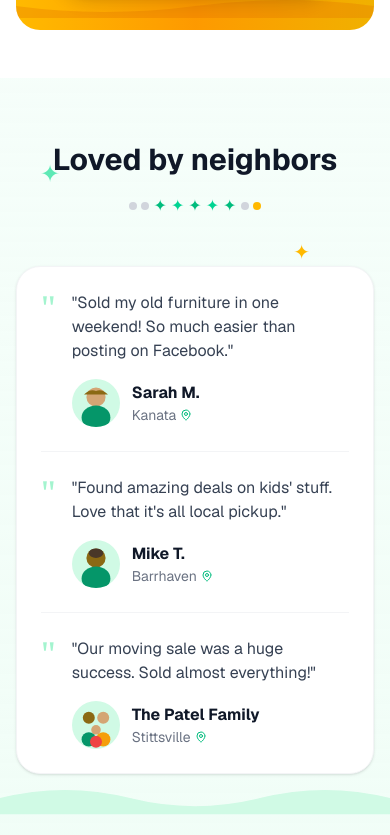
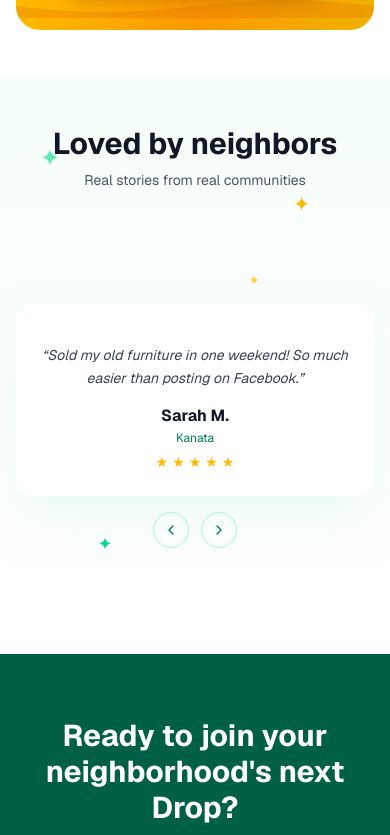
Before and after one commit to ReferenceVault/dropyard, a Next.js app: page / in a window 390 px wide. Shown: the part 7469-8304 px from the top of the page. Built offline with nearby package versions, Linux system fonts and the light colour scheme.

Commit message:
2nd commit

```diff
--- a/app/page.tsx
+++ b/app/page.tsx
@@ -1,6 +1,6 @@
 "use client";
 
-import React, { useState } from "react";
+import React, { useEffect, useState } from "react";
 import {
   Users,
   Clock,
@@ -25,6 +25,11 @@ import {
   Sparkles,
   HelpCircle,
   FileText,
+  Facebook,
+  Instagram,
+  Twitter,
+  Linkedin,
+  Youtube,
 } from "lucide-react";
 
 // ============================================================================
@@ -155,6 +160,8 @@ export default function DropYardWebsite() {
 
   if (view === "website") {
     return (
+      <>
+        <SocialSidebar position="left" />
         <Website
           page={page}
           setPage={setPage}
@@ -162,11 +169,14 @@ export default function DropYardWebsite() {
           goSellerAuth={goSellerAuth}
           goMovingAuth={goMovingAuth}
         />
+      </>
     );
   }
 
   if (view === "auth") {
     return (
+      <>
+        <SocialSidebar position="left" />
         <AuthFlow
           userType={userType}
           authMode={authMode}
@@ -175,12 +185,16 @@ export default function DropYardWebsite() {
           userData={userData}
           setUserData={setUserData}
         />
+      </>
     );
   }
 
   if (view === "success") {
     return (
+      <>
+        <SocialSidebar position="left" />
         <SuccessScreen userType={userType} userData={userData} onContinue={() => goWebsite("home")} />
+      </>
     );
   }
 
@@ -496,6 +510,52 @@ function HomePage({
   goSellerAuth: (mode?: string) => void;
   goMovingAuth: (mode?: string) => void;
 }) {
+  const testimonials = [
+    {
+      id: 1,
+      name: "Sarah M.",
+      location: "Kanata",
+      image: "https://i.pravatar.cc/150?img=44",
+      rating: 5,
+      text: "Sold my old furniture in one weekend! So much easier than posting on Facebook.",
+    },
+    {
+      id: 2,
+      name: "Mike T.",
+      location: "Barrhaven",
+      image: "https://i.pravatar.cc/150?img=12",
+      rating: 5,
+      text: "Found amazing deals on kids' stuff. Love that it's all local pickup.",
+    },
+    {
+      id: 3,
+      name: "The Patel Family",
+      location: "Stittsville",
+      image: "https://i.pravatar.cc/150?img=5",
+      rating: 5,
+      text: "Our moving sale was a huge success. Sold almost everything!",
+    },
+  ];
+
+  const [activeTestimonialIndex, setActiveTestimonialIndex] = useState(0);
+
+  const nextTestimonial = () => {
+    setActiveTestimonialIndex((prev) => (prev + 1) % testimonials.length);
+  };
+
+  const prevTestimonial = () => {
+    setActiveTestimonialIndex((prev) => (prev - 1 + testimonials.length) % testimonials.length);
+  };
+
+  const getCirclePosition = (index: number) => {
+    const total = testimonials.length;
+    const angle = (index - activeTestimonialIndex) * (360 / total) - 90;
+    const radius = 157;
+    const x = Math.cos((angle * Math.PI) / 180) * radius;
+    const y = Math.sin((angle * Math.PI) / 180) * radius + 36;
+    return { x, y };
+  };
+
   return (
     <div>
       <section className="min-h-screen flex items-center bg-gradient-to-br from-amber-50 via-white to-emerald-50 pt-16">
@@ -1118,114 +1178,81 @@ function HomePage({
         </div>
       </section>
 
-      <section className="py-16 md:py-24 bg-gradient-to-b from-emerald-50/50 to-emerald-100/30 relative overflow-hidden">
-        <div className="absolute top-20 left-10 text-emerald-300 text-2xl">✦</div>
-        <div className="absolute top-40 right-20 text-amber-400 text-xl">✦</div>
-        <div className="absolute bottom-32 left-1/4 text-emerald-400 text-lg">✦</div>
+      <section className="py-12 md:py-16 bg-gradient-to-b from-emerald-50/50 to-white relative overflow-hidden">
+        <div className="absolute top-16 left-10 text-emerald-300 text-2xl">✦</div>
+        <div className="absolute top-28 right-20 text-amber-400 text-xl">✦</div>
+        <div className="absolute bottom-24 left-1/4 text-emerald-400 text-lg">✦</div>
         <div className="absolute top-1/3 right-1/3 text-amber-300 text-sm">✦</div>
 
-        <div className="absolute bottom-0 left-0 right-0">
-          <svg viewBox="0 0 1200 100" className="w-full h-20 text-emerald-100">
-            <path d="M0 50 Q200 0 400 50 T800 50 T1200 50 V100 H0 Z" fill="currentColor" />
-          </svg>
-        </div>
-
-        <div className="max-w-4xl mx-auto px-4 relative z-10">
-          <div className="text-center mb-4">
+        <div className="max-w-5xl mx-auto px-4 relative z-10">
+          <div className="text-center mb-6">
             <h2 className="text-3xl md:text-4xl font-bold text-gray-900">Loved by neighbors</h2>
-          </div>
-
-          <div className="flex items-center justify-center gap-1 mb-12">
-            <span className="w-2 h-2 rounded-full bg-gray-300"></span>
-            <span className="w-2 h-2 rounded-full bg-gray-300"></span>
-            <span className="text-emerald-500">✦</span>
-            <span className="text-emerald-400">✦</span>
-            <span className="text-emerald-500">✦</span>
-            <span className="text-emerald-400">✦</span>
-            <span className="text-emerald-500">✦</span>
-            <span className="w-2 h-2 rounded-full bg-gray-300"></span>
-            <span className="w-2 h-2 rounded-full bg-amber-400"></span>
-          </div>
-
-          <div className="bg-white rounded-3xl shadow-sm border border-gray-100 p-6 md:p-10">
-            <div className="space-y-6">
-              <div className="flex gap-4">
-                <span className="text-4xl text-emerald-200 font-serif leading-none">"</span>
-                <div className="flex-1">
-                  <p className="text-gray-700 mb-4">
-                    &quot;Sold my old furniture in one weekend! So much easier than posting on Facebook.&quot;
+            <p className="text-gray-600 text-sm md:text-base mt-2">Real stories from real communities</p>
+          </div>
+
+          <div className="relative min-h-[392px] flex items-center justify-center">
+            <div className="hidden lg:block absolute inset-0">
+              {testimonials.map((testimonial, index) => {
+                const pos = getCirclePosition(index);
+                const isActive = index === activeTestimonialIndex;
+                return (
+                  <div
+                    key={testimonial.id}
+                    className="absolute left-1/2 top-1/2 cursor-pointer"
+                    style={{
+                      transform: `translate(${pos.x - 22}px, ${pos.y - 22}px) scale(${isActive ? 1.3 : 0.9})`,
+                      zIndex: isActive ? 20 : 10,
+                      transition: "transform 0.5s cubic-bezier(0.4, 0, 0.2, 1)",
+                    }}
+                    onClick={() => setActiveTestimonialIndex(index)}
+                  >
+                    <div
+                      className={`relative w-11 h-11 rounded-full overflow-hidden border-[3px] transition-all duration-300 ${
+                        isActive
+                          ? "border-emerald-600 shadow-xl shadow-emerald-500/20"
+                          : "border-white shadow-lg hover:border-amber-300"
+                      }`}
+                    >
+                      <img src={testimonial.image} alt={testimonial.name} className="w-full h-full object-cover" />
+                    </div>
+                  </div>
+                );
+              })}
+            </div>
+
+            <div className="relative z-30 max-w-lg mx-auto mt-8">
+              <div className="bg-white rounded-2xl shadow-2xl shadow-emerald-100/50 px-6 pt-10 pb-6 text-center">
+                <p className="text-sm lg:text-base text-gray-700 leading-relaxed mb-3.5 italic">
+                  &ldquo;{testimonials[activeTestimonialIndex].text}&rdquo;
                 </p>
-                  <div className="flex items-center gap-3">
-                    <div className="w-12 h-12 bg-emerald-100 rounded-full flex items-center justify-center overflow-hidden">
-                      <svg viewBox="0 0 40 40" className="w-full h-full">
-                        <circle cx="20" cy="15" r="8" fill="#D4A574" />
-                        <path d="M10 13 Q15 8 20 10 Q25 8 30 13" fill="#8B6914" />
-                        <ellipse cx="20" cy="32" rx="12" ry="10" fill="#059669" />
-                      </svg>
-                    </div>
-                    <div>
-                      <p className="font-bold text-gray-900">Sarah M.</p>
-                      <p className="text-sm text-gray-500 flex items-center gap-1">
-                        Kanata <MapPin size={12} className="text-emerald-500" />
+                <h3 className="text-base font-bold text-gray-900 mb-0.5">
+                  {testimonials[activeTestimonialIndex].name}
+                </h3>
+                <p className="text-emerald-700 text-xs mb-1.5">
+                  {testimonials[activeTestimonialIndex].location}
                 </p>
-                    </div>
-                  </div>
-                </div>
-              </div>
-
-              <div className="border-t border-gray-100"></div>
-
-              <div className="flex gap-4">
-                <span className="text-4xl text-emerald-200 font-serif leading-none">"</span>
-                <div className="flex-1">
-                  <p className="text-gray-700 mb-4">
-                    &quot;Found amazing deals on kids&apos; stuff. Love that it&apos;s all local pickup.&quot;
-                  </p>
-                  <div className="flex items-center gap-3">
-                    <div className="w-12 h-12 bg-emerald-100 rounded-full flex items-center justify-center overflow-hidden">
-                      <svg viewBox="0 0 40 40" className="w-full h-full">
-                        <circle cx="20" cy="15" r="8" fill="#8B6914" />
-                        <ellipse cx="20" cy="11" rx="6" ry="4" fill="#4A3728" />
-                        <ellipse cx="20" cy="32" rx="12" ry="10" fill="#059669" />
-                      </svg>
-                    </div>
-                    <div>
-                      <p className="font-bold text-gray-900">Mike T.</p>
-                      <p className="text-sm text-gray-500 flex items-center gap-1">
-                        Barrhaven <MapPin size={12} className="text-emerald-500" />
-                      </p>
-                    </div>
-                  </div>
-                </div>
-              </div>
-
-              <div className="border-t border-gray-100"></div>
-
-              <div className="flex gap-4">
-                <span className="text-4xl text-emerald-200 font-serif leading-none">"</span>
-                <div className="flex-1">
-                  <p className="text-gray-700 mb-4">
-                    &quot;Our moving sale was a huge success. Sold almost everything!&quot;
-                  </p>
-                  <div className="flex items-center gap-3">
-                    <div className="w-12 h-12 bg-emerald-100 rounded-full flex items-center justify-center overflow-hidden">
-                      <svg viewBox="0 0 40 40" className="w-full h-full">
-                        <circle cx="14" cy="14" r="5" fill="#8B6914" />
-                        <circle cx="26" cy="14" r="5" fill="#D4A574" />
-                        <circle cx="20" cy="24" r="4" fill="#D4A574" />
-                        <ellipse cx="14" cy="32" rx="6" ry="6" fill="#059669" />
-                        <ellipse cx="26" cy="32" rx="6" ry="6" fill="#F59E0B" />
-                        <ellipse cx="20" cy="34" rx="5" ry="5" fill="#EF4444" />
-                      </svg>
-                    </div>
-                    <div>
-                      <p className="font-bold text-gray-900">The Patel Family</p>
-                      <p className="text-sm text-gray-500 flex items-center gap-1">
-                        Stittsville <MapPin size={12} className="text-emerald-500" />
-                      </p>
-                    </div>
-                  </div>
-                </div>
+                <div className="flex items-center justify-center gap-1 text-amber-400 text-sm">
+                  {Array.from({ length: testimonials[activeTestimonialIndex].rating }).map((_, i) => (
+                    <span key={`star-${i}`}>★</span>
+                  ))}
+                </div>
+              </div>
+
+              <div className="flex items-center justify-center gap-3 mt-4">
+                <button
+                  onClick={prevTestimonial}
+                  className="w-9 h-9 rounded-full border border-emerald-200 text-emerald-700 hover:bg-emerald-50 transition-colors"
+                  aria-label="Previous testimonial"
+                >
+                  <ChevronLeft className="w-4 h-4 mx-auto" />
+                </button>
+                <button
+                  onClick={nextTestimonial}
+                  className="w-9 h-9 rounded-full border border-emerald-200 text-emerald-700 hover:bg-emerald-50 transition-colors"
+                  aria-label="Next testimonial"
+                >
+                  <ChevronRight className="w-4 h-4 mx-auto" />
+                </button>
               </div>
             </div>
           </div>
@@ -2468,3 +2495,60 @@ function SuccessScreen({
     </div>
   );
 }
+
+// ============================================================================
+// SOCIAL SIDEBAR
+// ============================================================================
+function SocialSidebar({ position = "left" }: { position?: "left" | "right" }) {
+  const [isVisible, setIsVisible] = useState(false);
+
+  useEffect(() => {
+    if (position === "left") {
+      const timer = setTimeout(() => {
+        setIsVisible(true);
+      }, 1000);
+      return () => clearTimeout(timer);
+    }
+
+    setIsVisible(true);
+  }, [position]);
+
+  const socialLinks = [
+    { icon: Facebook, href: "#", label: "Facebook" },
+    { icon: Instagram, href: "#", label: "Instagram" },
+    { icon: Twitter, href: "#", label: "Twitter" },
+    { icon: Linkedin, href: "#", label: "LinkedIn" },
+    { icon: Youtube, href: "#", label: "YouTube" },
+  ];
+
+  const isRight = position === "right";
+  const positionClasses = isRight ? "right-0 rounded-l-xl" : "left-0 rounded-r-xl";
+  const animationClasses = isRight ? "translate-x-0" : isVisible ? "translate-x-0" : "-translate-x-full";
+
+  return (
+    <div
+      className={`fixed ${positionClasses} top-1/2 -translate-y-1/2 z-50 hidden lg:flex flex-col gap-1 bg-white shadow-lg overflow-hidden transition-transform duration-700 ease-out ${animationClasses}`}
+    >
+      <div className="bg-emerald-700 text-white px-3 py-2 text-xs font-medium text-center">
+        <span className="writing-mode-vertical block" style={{ writingMode: "vertical-rl", transform: "rotate(180deg)" }}>
+          Connect
+        </span>
+      </div>
+      {socialLinks.map((social) => {
+        const Icon = social.icon;
+        return (
+          <a
+            key={social.label}
+            href={social.href}
+            target="_blank"
+            rel="noopener noreferrer"
+            className="p-3 text-emerald-700/60 hover:text-amber-500 hover:bg-amber-50 transition-colors duration-300"
+            aria-label={social.label}
+          >
+            <Icon className="w-5 h-5" />
+          </a>
+        );
+      })}
+    </div>
+  );
+}
```
Lines whose indentation alone changed are shown as unchanged.
